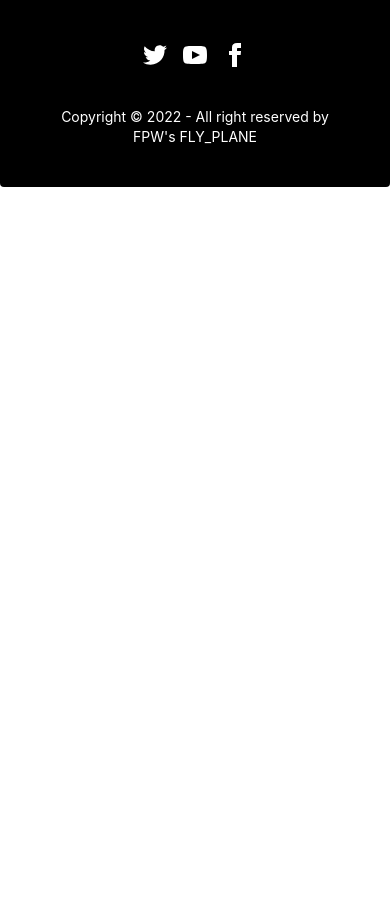
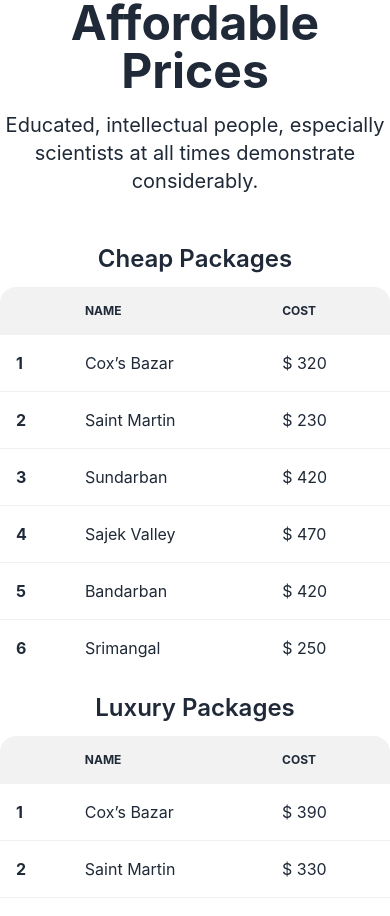
Before and after one commit to farukphero/Assignment-11-s-review-client, a React (Create React App) app: page / in a window 390 px wide. Shown: the part 1069-1985 px from the top of the page. Before the commit the page ends 1256 px from the top, so only its background shows below. Built offline with nearby package versions, Linux system fonts and the light colour scheme; no server answers.

Commit message:
packages added

```diff
--- a/src/pages/AddServices/AddServices.js
+++ b/src/pages/AddServices/AddServices.js
@@ -5,6 +5,7 @@ import { useNavigate } from "react-router-dom";
 
 const AddServices = () => {
      const [error, setError] = useState("")
+     const [addServices, setAddServices] = useState([])
      const navigate = useNavigate()
     const handleAddService=(event)=>{
        event.preventDefault()
@@ -33,7 +34,10 @@ const AddServices = () => {
 
        })
        .then(res=>res.json())
-       .then(data=> console.log(data))
+       .then(data=> {
+        const newAddService=[...addServices, data]
+        setAddServices(newAddService)
+        console.log(data)})
        .catch(error=> console.log(error))
 
 
--- /dev/null
+++ b/src/pages/Benefits/Benefits.js
@@ -0,0 +1,23 @@
+import React from 'react';
+
+const Benefits = () => {
+    return (
+        <div>
+            <div>
+                <h1>SDzsfcz</h1>
+                <p>zdfsczdsfcv</p>
+            </div>
+            <div>
+                <h1>xzx</h1>
+                <p>xzx</p>
+            </div>
+            <div>
+                <h1></h1>
+            <p></p>
+            </div>
+            <div></div>
+        </div>
+    );
+};
+
+export default Benefits;
--- a/src/pages/Home/Home.js
+++ b/src/pages/Home/Home.js
@@ -1,6 +1,7 @@
 import React, { useEffect, useState } from 'react';
 import { Link } from 'react-router-dom';
 import Banner from '../Banner/Banner';
+import Packages from '../Packages/Packages';
 import ServiceHome from '../ServiceHome/ServiceHome';
 
 const Home = () => {
@@ -23,6 +24,7 @@ const Home = () => {
            <div className="text-center">
        <button className="btn btn-active btn-ghost px-6 py-4 rounded text-black mt-10"><Link to='/services'>See All</Link></button>
        </div>
+       <Packages></Packages>
         </div>
     );
 };
--- a/src/pages/MyReview/MyReview.js
+++ b/src/pages/MyReview/MyReview.js
@@ -4,7 +4,6 @@ import { AuthContext } from '../../contexts/AuthProvider';
 import './MyReview.css'
 import TotalReview from '../TotalReview/TotalReview';
 const MyReview = () => {
-
 
     const [allReviews, setAllReviews] = useState([]);
     useEffect ((id) => {
--- /dev/null
+++ b/src/pages/Packages/Packages.js
@@ -0,0 +1,161 @@
+import React from "react";
+
+const Packages = () => {
+  return (
+   <div>
+    <h1 className="text-center text-5xl font-bold mt-12">Select Affordable Prices</h1>
+    <p className="text-center mb-12 mt-4 text-xl">Educated, intellectual people, especially scientists at all times demonstrate considerably.</p>
+     <div className="grid grid-cols-1 md:grid-cols-3 gap-4">
+      <div>
+        <h1 className="text-2xl text-center font-semibold mb-3">Cheap Packages</h1>
+        <div className="overflow-x-auto">
+          <table className="table w-full">
+            {/* <!-- head --> */}
+            <thead>
+              <tr>
+                <th></th>
+                <th>Name</th>
+                <th>Cost</th>
+              </tr>
+            </thead>
+            <tbody>
+              {/* <!-- row 1 --> */}
+              <tr>
+                <th>1</th>
+                <td>Cox’s Bazar</td>
+                <td>$ 320</td>
+              </tr>
+              {/* <!-- row 2 --> */}
+              <tr>
+                <th>2</th>
+                <td>Saint Martin</td>
+                <td> $ 230</td>
+              </tr>
+              <tr>
+                <th>3</th>
+                <td>Sundarban</td>
+                <td> $ 420</td>
+              </tr>
+              <tr>
+                <th>4</th>
+                <td>Sajek Valley</td>
+                <td> $ 470</td>
+              </tr>
+              <tr>
+                <th>5</th>
+                <td>Bandarban</td>
+                <td>$ 420</td>
+              </tr>
+              <tr>
+                <th>6</th>
+                <td>Srimangal</td>
+                <td>$ 250</td>
+              </tr>
+            </tbody>
+          </table>
+        </div>
+      </div>
+      <div>
+        <h1 className="text-2xl text-center font-semibold mb-3">Luxury Packages</h1>
+        <div className="overflow-x-auto">
+          <table className="table w-full">
+            {/* <!-- head --> */}
+            <thead>
+              <tr>
+                <th></th>
+                <th>Name</th>
+                <th>Cost</th>
+              </tr>
+            </thead>
+            <tbody>
+              {/* <!-- row 1 --> */}
+              <tr>
+                <th>1</th>
+                <td>Cox’s Bazar</td>
+                <td>$ 390</td>
+              </tr>
+              {/* <!-- row 2 --> */}
+              <tr>
+                <th>2</th>
+                <td>Saint Martin</td>
+                <td> $ 330</td>
+              </tr>
+              <tr>
+                <th>3</th>
+                <td>Sundarban</td>
+                <td> $ 470</td>
+              </tr>
+              <tr>
+                <th>4</th>
+                <td>Sajek Valley</td>
+                <td> $ 520</td>
+              </tr>
+              <tr>
+                <th>5</th>
+                <td>Bandarban</td>
+                <td>$ 480</td>
+              </tr>
+              <tr>
+                <th>6</th>
+                <td>Srimangal</td>
+                <td>$ 350</td>
+              </tr>
+            </tbody>
+          </table>
+        </div>
+      </div>
+      <div>
+        <h1 className="text-2xl text-center font-semibold mb-3">Camping Packages</h1>
+        <div className="overflow-x-auto">
+          <table className="table w-full">
+            {/* <!-- head --> */}
+            <thead>
+              <tr>
+                <th></th>
+                <th>Name</th>
+                <th>Cost</th>
+              </tr>
+            </thead>
+            <tbody>
+              {/* <!-- row 1 --> */}
+              <tr>
+                <th>1</th>
+                <td>Cox’s Bazar</td>
+                <td>$ 420</td>
+              </tr>
+              {/* <!-- row 2 --> */}
+              <tr>
+                <th>2</th>
+                <td>Saint Martin</td>
+                <td> $ 350</td>
+              </tr>
+              <tr>
+                <th>3</th>
+                <td>Sundarban</td>
+                <td> $ 520</td>
+              </tr>
+              <tr>
+                <th>4</th>
+                <td>Sajek Valley</td>
+                <td> $ 570</td>
+              </tr>
+              <tr>
+                <th>5</th>
+                <td>Bandarban</td>
+                <td>$ 620</td>
+              </tr>
+              <tr>
+                <th>6</th>
+                <td>Srimangal</td>
+                <td>$ 550</td>
+              </tr>
+            </tbody>
+          </table>
+        </div>
+      </div>
+    </div>
+   </div>
+  );
+};
+
+export default Packages;
--- a/src/pages/Reviews/Reviews.js
+++ b/src/pages/Reviews/Reviews.js
@@ -1,20 +1,118 @@
-import React from "react";
+import React, { useContext, useState } from "react";
+import { Link, useNavigate } from "react-router-dom";
+import { ToastContainer, toast } from "react-toastify";
+import "react-toastify/dist/ReactToastify.css";
+import { AuthContext } from "../../contexts/AuthProvider";
 
-const Reviews = ({ review, handleDelete,handleUpdate }) => {
+const Reviews = ({ review, handleDelete,userReviews,setUserReviews }) => {
+  const [updateReview, setUpdateReview]= useState([])
+  const navigate = useNavigate()
+  const { user } = useContext(AuthContext);
   const { _id, title, img, description } = review;
+
+const handleUpdate=(event)=>{
+  event.preventDefault()
+  const form = event.target;
+  const title = form.name.value;
+  const img = form.photoURL.value;
+  const email = form.email.value;
+  const situated = form.place.value;
+  const description = form.serviceMessage.value;
+  // console.log( title,img,email,situated,description)
+  const reviews = { title, img, email, situated, description };
+   fetch(`http://localhost:5000/reviews/${_id}`,{
+        method:"PUT",
+        headers:{
+          "content-type": "application/json",
+        },
+        body: JSON.stringify(reviews),
+   })
+   .then(res=>res.json())
+   .then(data=> {console.log(data)
+
+      if(data.modifiedCount > 0){
+        const fil = userReviews.filter(rev=> rev._id !== _id)
+    const newUpdateReview = [...fil, reviews]
+    setUserReviews(newUpdateReview)
+        // navigate('/servicedetails')
+        // toast("Updated")
+       event.target.reset()
+      }
+
+  })
+
+}
+
+
 
   return (
     <div>
       <div className=" mt-5">
         <div className="card bg-base-100 shadow-xl">
-        <div className="card-actions justify-end mr-8 mt-5">
-              <button
-                onClick={() => handleUpdate(_id)}
-                className="btn btn-primary"
-              >
-                Edit
-              </button>
+          <div className="card-actions justify-end mr-8 mt-5">
+            {/* The button to open modal */}
+
+            <label htmlFor="my-modal" className="btn">
+              Edit
+            </label>
+
+            {/* Put this part before </body> tag */}
+
+            <input type="checkbox" id="my-modal" className="modal-toggle" />
+            <div className="modal">
+              <div className="modal-box">
+                <h1 className="text-center text-xl text-semibold"> Change your {title} review</h1>
+                <div className="card w-full mx-auto bg-base-300 shadow-xl mt-16">
+                  <form onSubmit={handleUpdate} className="card-body">
+                    <input
+                      type="text"
+                      name="name"
+                      placeholder="Full Name"
+                      className="input w-full"
+                      required
+                    />
+                    <input
+                      type="text"
+                      name="photoURL"
+                      placeholder="PhotoURL"
+                      className="input w-full"
+                      required
+                    />
+                    <input
+                      type="email"
+                      name="email"
+                      defaultValue={user?.email}
+                      placeholder="email"
+                      className="input w-full"
+                      readOnly
+                    />
+                    <input
+                      type="text"
+                      name="place"
+                      placeholder="place"
+                      className="input w-full"
+                      required
+                    />
+                    <textarea
+                      className="textarea min-h-16"
+                      name="serviceMessage"
+                      placeholder="Describe about service"
+                      required
+                    ></textarea>
+                    {/* <p>{error}</p> */}
+                    <button  className="btn btn-primary">
+                   <Link to=''> Submit</Link>
+            </button>
+                  </form>
+                </div>
+                <div className="modal-action">
+                  <label htmlFor="my-modal" className="btn">
+                    Yay!
+                  </label>
+                </div>
+              </div>
             </div>
+          </div>
           <div className="card-body">
             <div className="flex">
               <img className="h-12 w-12 rounded-full mr-5" src={img} alt="" />
@@ -32,6 +130,7 @@ const Reviews = ({ review, handleDelete,handleUpdate }) => {
           </div>
         </div>
       </div>
+      {/* <ToastContainer /> */}
     </div>
   );
 };
```
Also changed, not shown: src/pages/ServiceDetails/ServiceDetails.js (+15 -24 lines), src/pages/TotalReview/TotalReview.js (+12 -13 lines).
